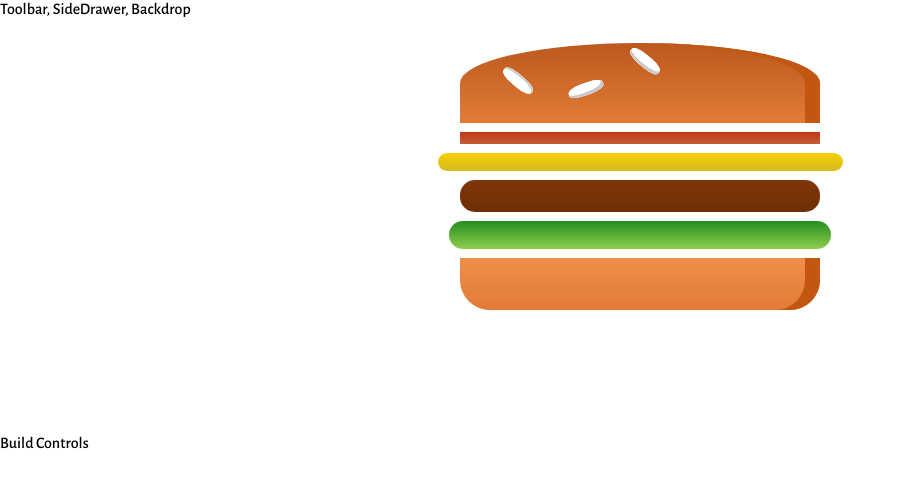
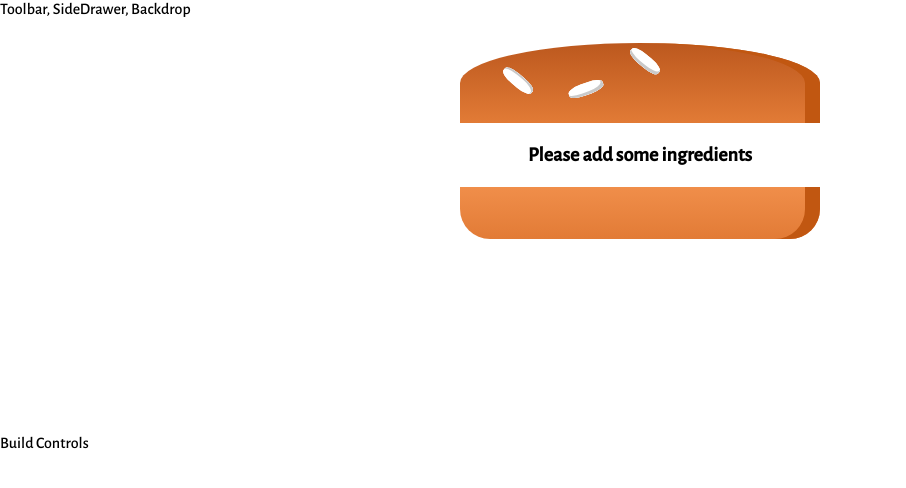
Before and after one commit to mel-chiu/Burger-maker, a React app: page / in a window 1280 px wide. Shown: the top 488 px of the page, without its empty margins (0-906 px from the left). Built offline with nearby package versions, Linux system fonts and the light colour scheme.

Commit message:
Finish the Burger-builder

```diff
--- a/src/components/Burger/Burger.js
+++ b/src/components/Burger/Burger.js
@@ -2,20 +2,29 @@ import React from 'react';
 import BurgerIngredients from './BurgerIngredients/BurgerIngredients';
 import classes from './Burger.module.css';
 
-class Burger extends React.Component{
-    render(){
+const Burger = (props) =>{
+
+        let transformedIngredients = Object.keys(props.ingredients).map(ingredientsKey=>{
+            return [...Array(props.ingredients[ingredientsKey])].map((_, i)=>{
+               return <BurgerIngredients key={ingredientsKey+i} type={ingredientsKey}/>
+            });
+        }).reduce((arr,el)=>{
+            return arr.concat(el);
+        },[]);
+
+        if(transformedIngredients.length===0){
+            transformedIngredients = <p>Please add some ingredients</p>
+        }
+
         return(
             <div className={classes.Burger}>
                 <BurgerIngredients type="bread-top"/>
-                <BurgerIngredients type="bacon"/>
-                <BurgerIngredients type="cheese"/>
-                <BurgerIngredients type="meat"/>
-                <BurgerIngredients type="salad"/>
+               {transformedIngredients}
                 <BurgerIngredients type="bread-bottom"/>
             </div>
 
         );
     }
-}
+
 
 export default Burger;
--- a/src/containers/BurgerBuilder/BurgerBuilder.js
+++ b/src/containers/BurgerBuilder/BurgerBuilder.js
@@ -4,12 +4,20 @@ import Burger from '../../components/Burger/Burger'
 
 
 class BurgerBuilder extends Component{
+    state={
+        ingredients:{
+            bacon: 0,
+            salad: 0,
+            cheese: 0,
+            meat: 0
+        }
 
+    }
     render(){
         return(
             <Auxi>
                 <div>
-                    <Burger/>
+                    <Burger ingredients={this.state.ingredients}/>
                 </div>
                 <div>Build Controls</div>
             </Auxi>
```
Also changed, not shown: src/components/Burger/Burger.module.css (line endings or trailing spaces).
